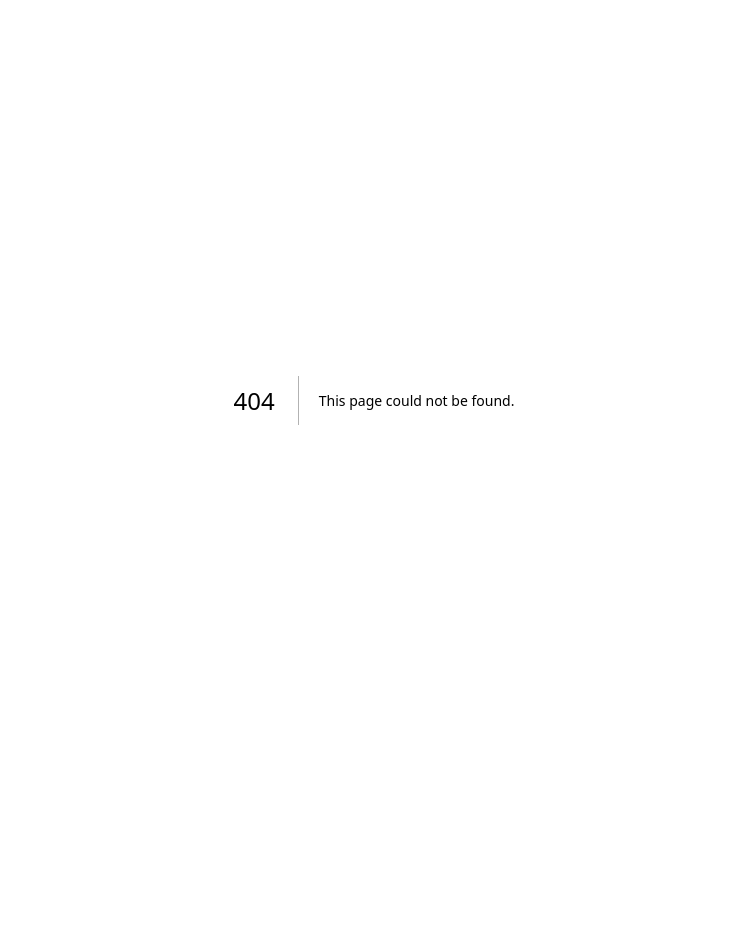
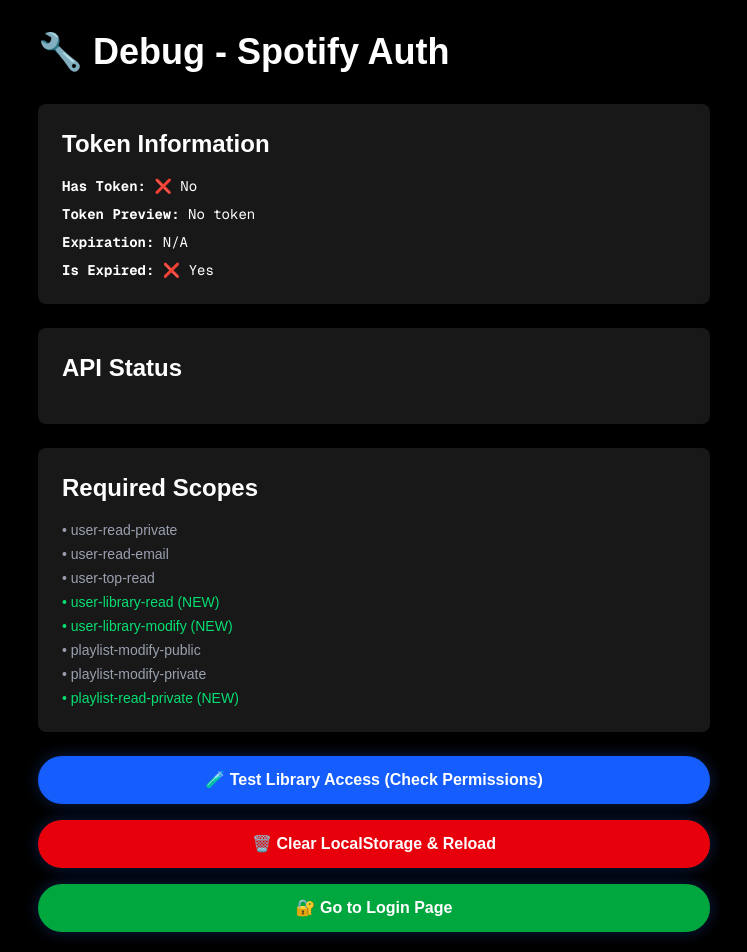
Before and after one commit to Olmen023/ProyectoFinalSpotify_HOM, a Next.js app: page /debug in a window 1280 px wide. Before the commit this address had no page. Shown: the top 952 px of the page, without its empty margins (266-1013 px from the left). Before the commit the page ends 800 px from the top, so only its background shows below. Built offline with nearby package versions, Linux system fonts and the light colour scheme.

Commit message:
Add debug page to diagnose Spotify API permission issues

```diff
--- /dev/null
+++ b/src/app/debug/page.jsx
@@ -0,0 +1,149 @@
+'use client';
+
+import { useEffect, useState } from 'react';
+import { getAccessToken } from '@/lib/auth';
+import Button from '@/components/ui/Button';
+
+/**
+ * Página de debug para verificar token y permisos de Spotify
+ */
+export default function DebugPage() {
+  const [tokenInfo, setTokenInfo] = useState(null);
+  const [scopes, setScopes] = useState([]);
+
+  useEffect(() => {
+    const token = getAccessToken();
+    const expiration = localStorage.getItem('spotify_token_expiration');
+
+    setTokenInfo({
+      hasToken: !!token,
+      token: token ? `${token.substring(0, 20)}...` : 'No token',
+      expiration: expiration ? new Date(parseInt(expiration)).toLocaleString() : 'N/A',
+      isExpired: expiration ? Date.now() > parseInt(expiration) : true
+    });
+
+    // Intentar decodificar scopes del token (si está disponible)
+    if (token) {
+      fetch('https://api.spotify.com/v1/me', {
+        headers: { 'Authorization': `Bearer ${token}` }
+      })
+        .then(res => {
+          if (res.ok) {
+            setScopes(['Token válido - permisos activos']);
+          } else {
+            setScopes([`Error: ${res.status} ${res.statusText}`]);
+          }
+        })
+        .catch(err => setScopes([`Error: ${err.message}`]));
+    }
+  }, []);
+
+  const clearLocalStorage = () => {
+    localStorage.clear();
+    sessionStorage.clear();
+    alert('LocalStorage y SessionStorage limpiados. Recarga la página.');
+    window.location.reload();
+  };
+
+  const testLibraryAccess = async () => {
+    const token = getAccessToken();
+    if (!token) {
+      alert('No hay token disponible');
+      return;
+    }
+
+    try {
+      const response = await fetch('https://api.spotify.com/v1/me/tracks?limit=1', {
+        headers: { 'Authorization': `Bearer ${token}` }
+      });
+
+      if (response.ok) {
+        alert('✅ Acceso a biblioteca exitoso! Los permisos están correctos.');
+      } else {
+        const error = await response.json();
+        alert(`❌ Error ${response.status}: ${error.error?.message || 'Permission denied'}\n\nNecesitas re-autenticarte con los nuevos permisos.`);
+      }
+    } catch (error) {
+      alert(`❌ Error: ${error.message}`);
+    }
+  };
+
+  return (
+    <div className="min-h-screen bg-black text-white p-8">
+      <div className="max-w-2xl mx-auto">
+        <h1 className="text-4xl font-bold mb-8">🔧 Debug - Spotify Auth</h1>
+
+        {/* Token Info */}
+        <div className="bg-[#181818] rounded-lg p-6 mb-6">
+          <h2 className="text-2xl font-bold mb-4">Token Information</h2>
+          <div className="space-y-2 text-sm font-mono">
+            <p><strong>Has Token:</strong> {tokenInfo?.hasToken ? '✅ Yes' : '❌ No'}</p>
+            <p><strong>Token Preview:</strong> {tokenInfo?.token}</p>
+            <p><strong>Expiration:</strong> {tokenInfo?.expiration}</p>
+            <p><strong>Is Expired:</strong> {tokenInfo?.isExpired ? '❌ Yes' : '✅ No'}</p>
+          </div>
+        </div>
+
+        {/* Scopes */}
+        <div className="bg-[#181818] rounded-lg p-6 mb-6">
+          <h2 className="text-2xl font-bold mb-4">API Status</h2>
+          <div className="space-y-1">
+            {scopes.map((scope, i) => (
+              <p key={i} className="text-gray-400">• {scope}</p>
+            ))}
+          </div>
+        </div>
+
+        {/* Required Scopes */}
+        <div className="bg-[#181818] rounded-lg p-6 mb-6">
+          <h2 className="text-2xl font-bold mb-4">Required Scopes</h2>
+          <div className="space-y-1 text-sm text-gray-400">
+            <p>• user-read-private</p>
+            <p>• user-read-email</p>
+            <p>• user-top-read</p>
+            <p className="text-green-400">• user-library-read (NEW)</p>
+            <p className="text-green-400">• user-library-modify (NEW)</p>
+            <p>• playlist-modify-public</p>
+            <p>• playlist-modify-private</p>
+            <p className="text-green-400">• playlist-read-private (NEW)</p>
+          </div>
+        </div>
+
+        {/* Actions */}
+        <div className="space-y-4">
+          <Button
+            onClick={testLibraryAccess}
+            className="w-full bg-blue-600 hover:bg-blue-500"
+          >
+            🧪 Test Library Access (Check Permissions)
+          </Button>
+
+          <Button
+            onClick={clearLocalStorage}
+            className="w-full bg-red-600 hover:bg-red-500"
+          >
+            🗑️ Clear LocalStorage & Reload
+          </Button>
+
+          <Button
+            onClick={() => window.location.href = '/login'}
+            className="w-full bg-green-600 hover:bg-green-500"
+          >
+            🔐 Go to Login Page
+          </Button>
+        </div>
+
+        {/* Instructions */}
+        <div className="bg-yellow-900/20 border border-yellow-600 rounded-lg p-6 mt-8">
+          <h3 className="text-xl font-bold mb-3 text-yellow-400">⚠️ Si ves errores 403:</h3>
+          <ol className="list-decimal list-inside space-y-2 text-sm text-gray-300">
+            <li>Haz clic en "Clear LocalStorage & Reload"</li>
+            <li>Ve a <a href="https://www.spotify.com/account/apps/" target="_blank" className="text-blue-400 underline">spotify.com/account/apps</a></li>
+            <li>Elimina "MusicStream" de tus apps autorizadas</li>
+            <li>Vuelve a hacer login en la aplicación</li>
+          </ol>
+        </div>
+      </div>
+    </div>
+  );
+}
```
